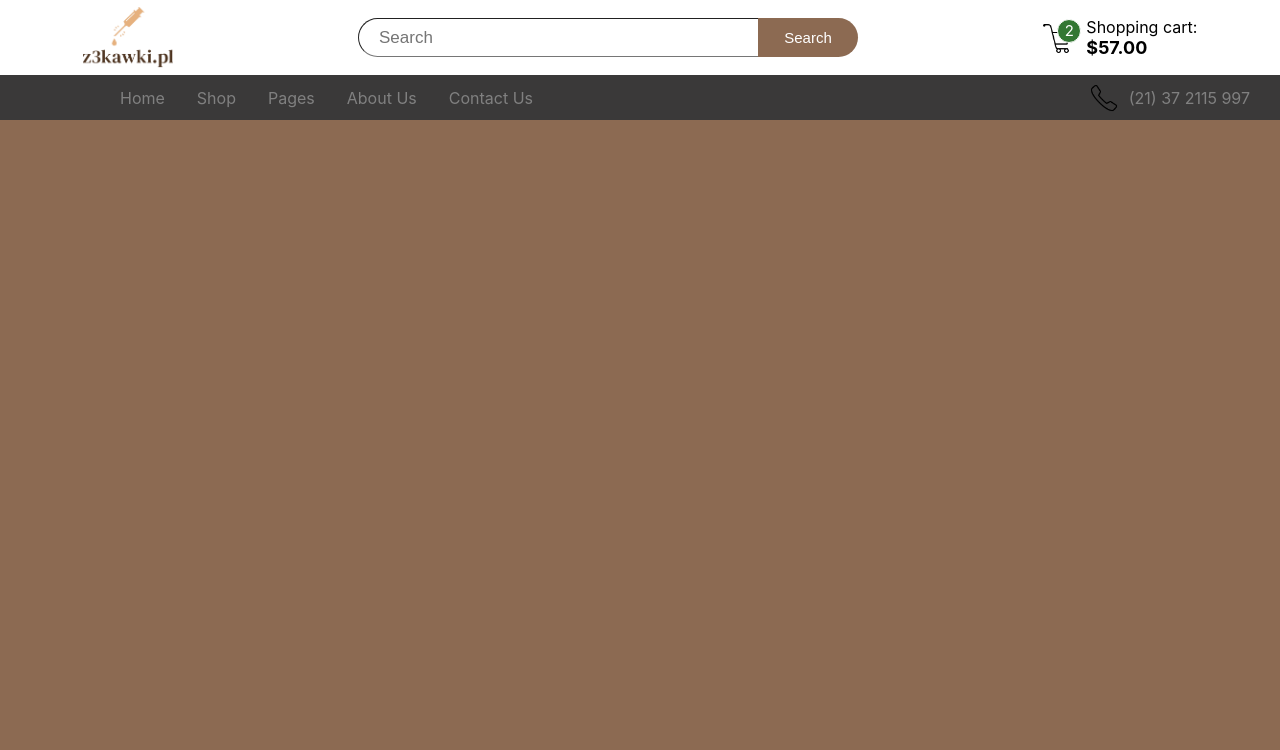
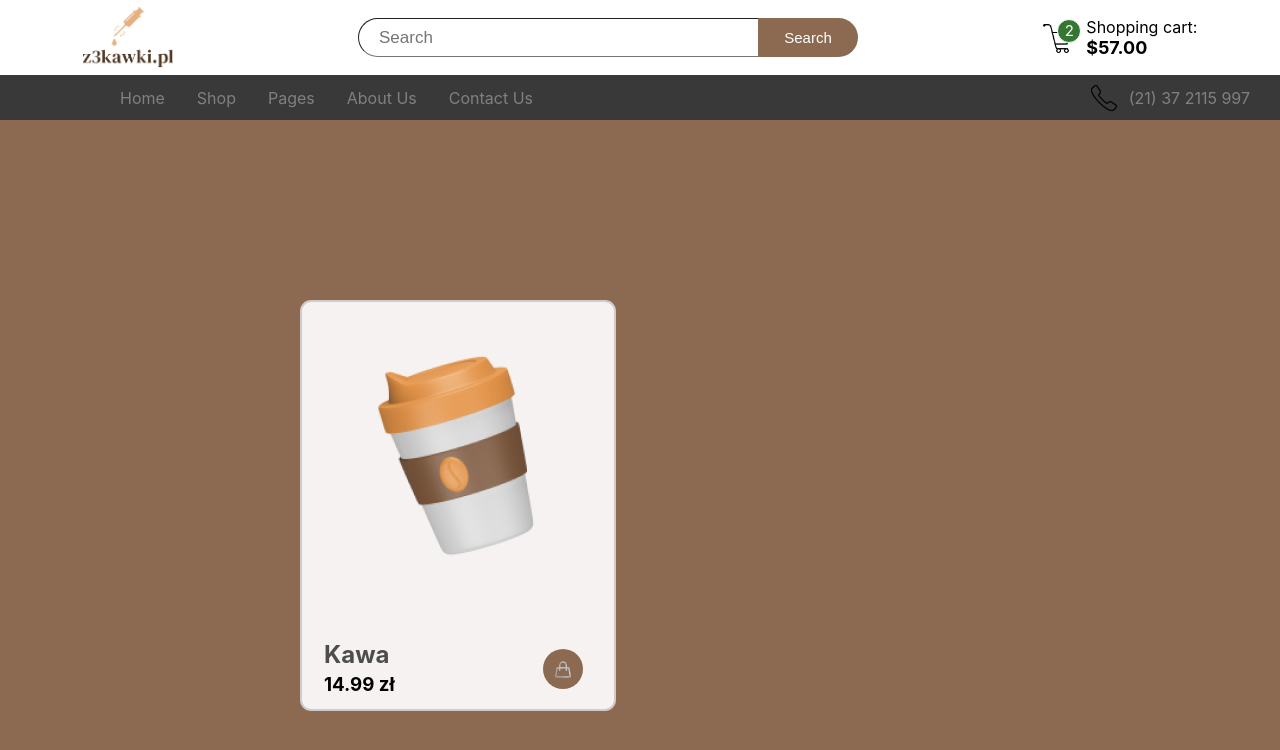
Before and after one commit to rave1/Illuminati-project, a React (Create React App) app in the folder frontend/: page / in a window 1280 px wide. Shown: the top 750 px of the page. Built offline with nearby package versions, Linux system fonts and the light colour scheme.

Commit message:
Updated json, bag.png image etc

```diff
--- a/frontend/package.json
+++ b/frontend/package.json
@@ -12,9 +12,9 @@
     "web-vitals": "^2.1.4"
   },
   "scripts": {
-    "start": "react-scripts start",
-    "build": "react-scripts build",
-    "test": "react-scripts test",
+    "start": "set CI=false && react-app-rewired start",
+    "build": "set CI=false && react-app-rewired build",
+    "test": "react-app-rewired test",
     "eject": "react-scripts eject"
   },
   "eslintConfig": {
--- a/frontend/src/App.js
+++ b/frontend/src/App.js
@@ -1,10 +1,13 @@
 import React from 'react'
 import Header from './components/header/header'
+import ProductComponent from './components/product_component/Product_component.js'
+import CoffeeCup from './images/Cup.png'
 
 function App () {
   return (
     <div className="App">
       <Header />
+      <ProductComponent name='Kawa' price='14.99' image={CoffeeCup}/>
     </div>
   )
 }
--- a/frontend/src/components/product_component/Product_component.css
+++ b/frontend/src/components/product_component/Product_component.css
@@ -48,7 +48,7 @@
   }
 
   .product_component_box button {
-    background-color: #b78221;
+    background-color: rgba(140,106,82,255);
     border: none;
     border-radius: 50%;
     padding: 10px;
@@ -62,5 +62,5 @@
   }
 
   .product_component_box_info_all button:hover {
-    background-color: #a6771e;
+    background-color: #493715;
   }
--- a/frontend/src/components/product_component/Product_component.js
+++ b/frontend/src/components/product_component/Product_component.js
@@ -2,8 +2,8 @@ import React from 'react'
 import './Product_component.css'
 import bag from '../../images/Bag.png'
 
-export default function ProductComponent (props) {
-  const { name, price, image } = props
+function ProductComponent (props) {
+  const { id, name, price, quantity, description, image } = props
 
   const handleAddToCart = () => {
   }
@@ -23,3 +23,5 @@ export default function ProductComponent (props) {
     </div>
   )
 }
+
+export default ProductComponent
```
Also changed, not shown: frontend/.eslintrc.js (added), frontend/src/images/Bag.png.
